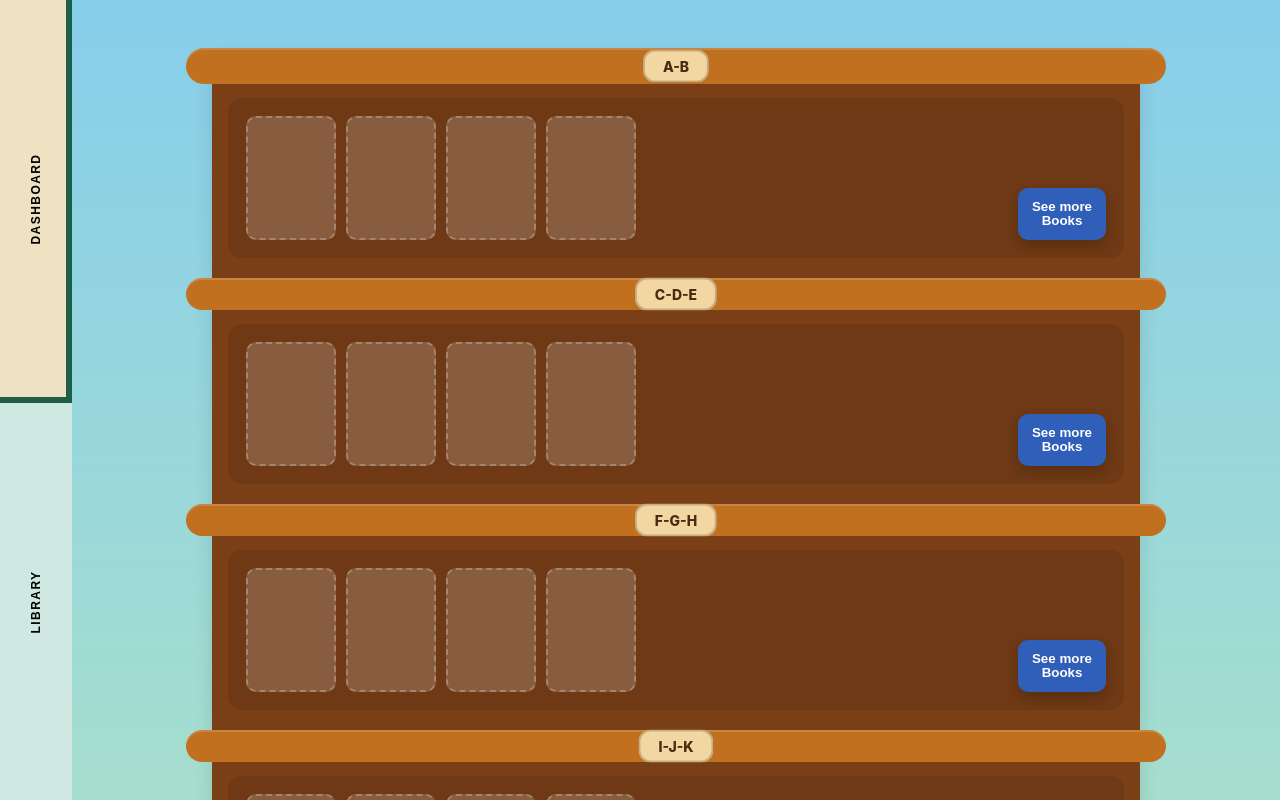
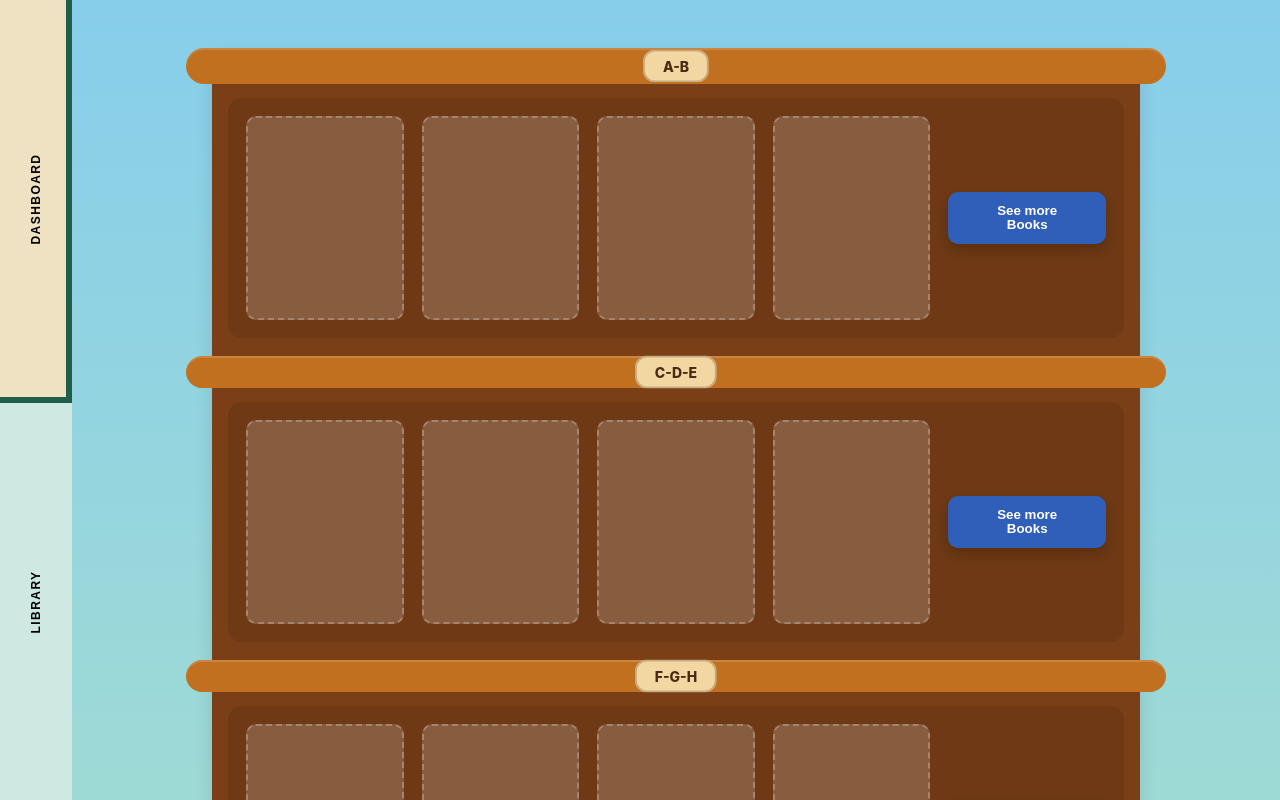
Before and after one commit to AmbarC27/Chalky-OA, a React (Create React App) app: page / in a window 1280 px wide. Shown: the top 800 px of the page. Built offline with nearby package versions, Linux system fonts and the light colour scheme.

Commit message:
bookslots align more with the design doc

```diff
--- a/src/pages/library/LibraryPage.css
+++ b/src/pages/library/LibraryPage.css
@@ -63,14 +63,18 @@
 
   /* Interior cavity */
   .Shelf__interior {
-    margin: 14px 16px 20px;
+    margin: 14px 16px 0;
     background: rgba(0, 0, 0, 0.1);
     border-radius: 14px;
     padding: 18px;
-    display: flex;
-    align-items: flex-end;
-    justify-content: space-between;
+  }
+
+  /* 5 equal slots */
+  .Shelf__slots {
+    display: grid;
+    grid-template-columns: repeat(5, 1fr);
     gap: 18px;
+    align-items: end;
   }
 
   .Shelf__books {
@@ -79,9 +83,9 @@
     gap: 14px;
   }
 
+  /* Book placeholders */
   .BookSlot {
-    width: 86px;
-    height: 120px;
+    height: 200px;
     border-radius: 10px;
     background: rgba(255, 255, 255, 0.18);
     border: 2px dashed rgba(255, 255, 255, 0.25);
@@ -112,6 +116,7 @@
     cursor: pointer;
     line-height: 1.05;
     box-shadow: 0 6px 12px rgba(0, 0, 0, 0.18);
+    align-self: center;
   }
 
   .Shelf:last-child .Shelf__interior {
--- a/src/pages/library/LibraryPage.js
+++ b/src/pages/library/LibraryPage.js
@@ -22,18 +22,20 @@ function Shelf({ label, isFirst }) {
 
       {/* Inset interior */}
       <div className="Shelf__interior">
-        <div className="Shelf__books">
-          {Array.from({ length: 4 }).map((_, idx) => (
-            <div key={idx} className="BookSlot" />
-          ))}
+        <div className="Shelf__slots">
+            <div className="BookSlot" />
+            <div className="BookSlot" />
+            <div className="BookSlot" />
+            <div className="BookSlot" />
+
+            <button type="button" className="Shelf__button">
+            See more
+            <br />
+            Books
+            </button>
         </div>
+      </div>
 
-        <button type="button" className="Shelf__button">
-          See more
-          <br />
-          Books
-        </button>
-      </div>
     </section>
   );
 }
```
